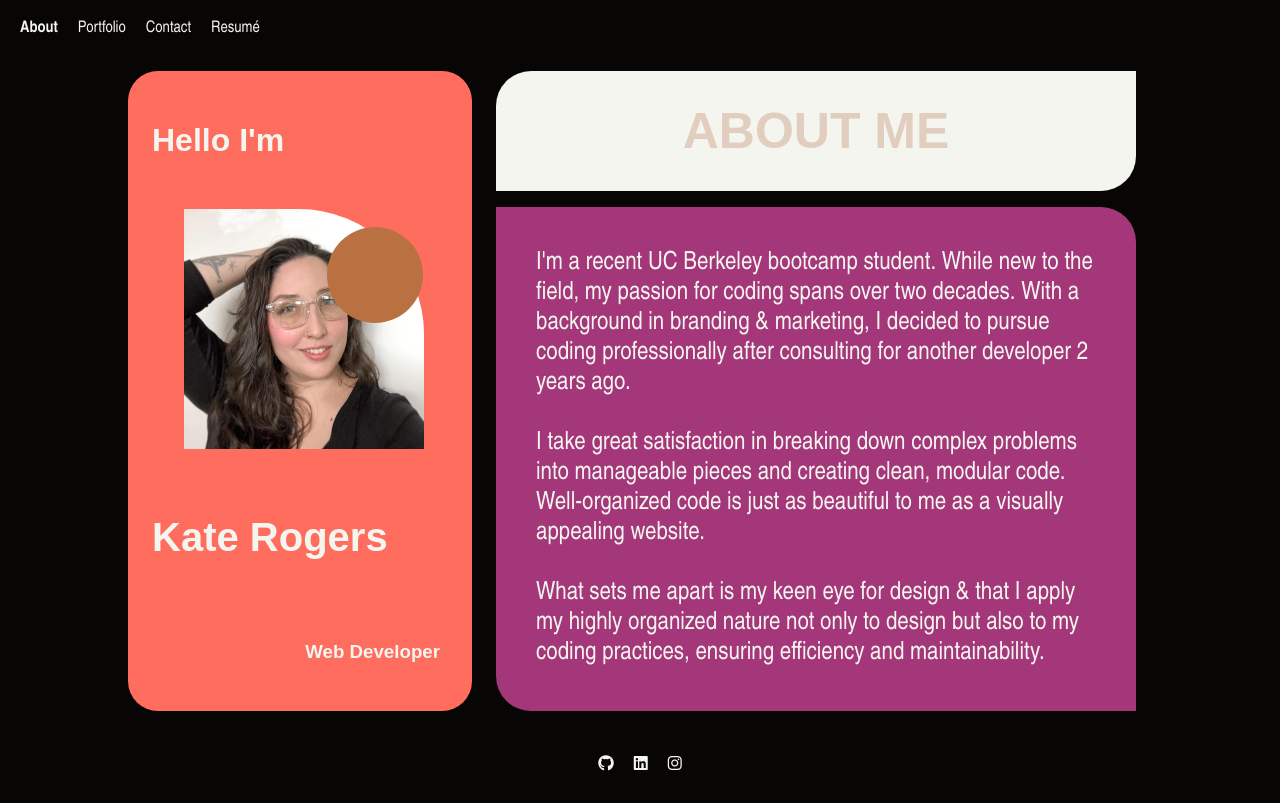
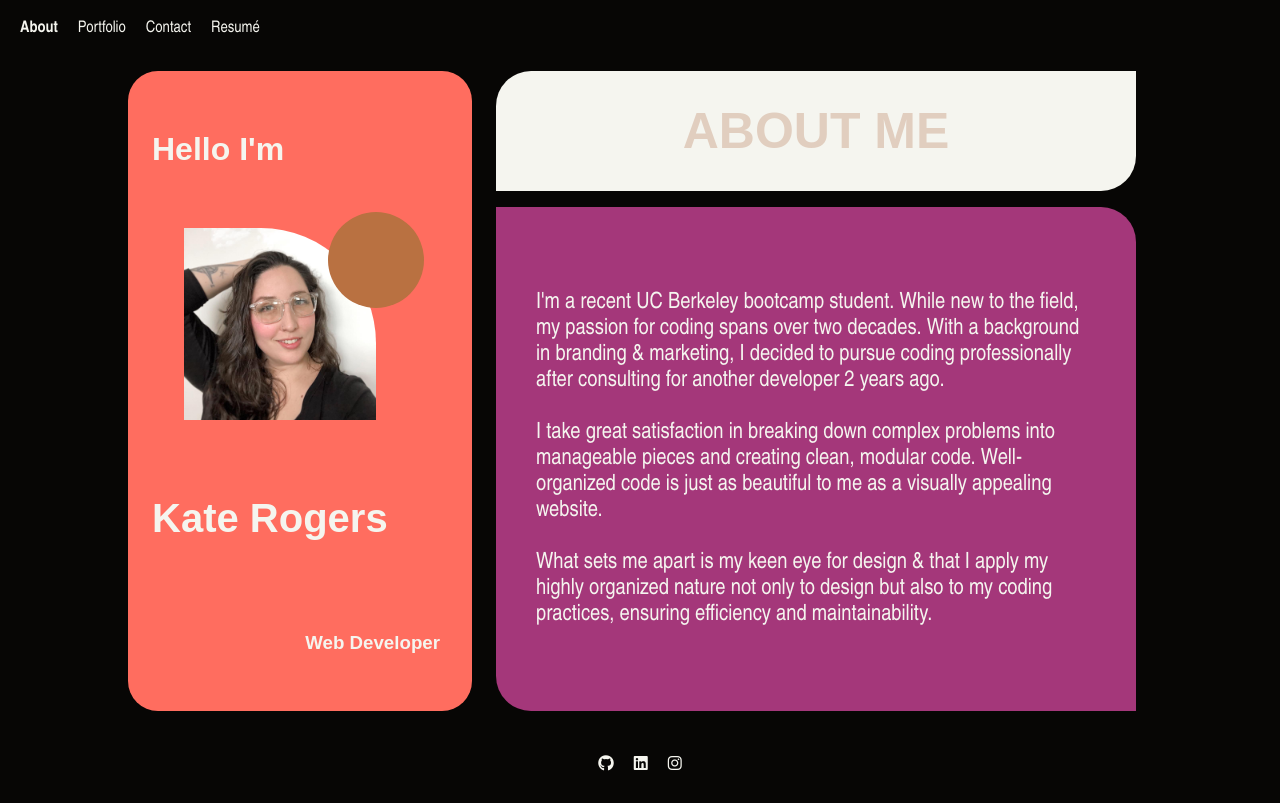
Before and after one commit to KateMcRo/reactPortfolio, a React (Create React App) app: page / in a window 1280 px wide. Built offline with nearby package versions, Linux system fonts and the light colour scheme; a web font is replaced by a local one.

Commit message:
updated about page with responsive styling

```diff
--- a/src/components/about/About.jsx
+++ b/src/components/about/About.jsx
@@ -44,8 +44,13 @@ export default function About() {
       {/* Mobile View */}
       <div id="mobile">
         {/* Coral Box */}
-        <div id="m-profile-box" className="flex ">
-          <img id="aboutImg" src={selfie} alt="Kate Rogers"></img>
+        <div id="m-profile-box" className="flex t-profile-box">
+          <img
+            id="aboutImg"
+            className="t-aboutImg"
+            src={selfie}
+            alt="Kate Rogers"
+          ></img>
           <div className="text-container">
             <h2 className="signature">Kate Rogers</h2>
             <h3 className="basic">Web Developer</h3>
--- a/src/components/about/about.css
+++ b/src/components/about/about.css
@@ -23,8 +23,9 @@
   }
 
   .circle-overlay {
-    top: 27%;
-    left: 82%;
+    margin-left: 2.5vw;
+    top: 4vh;
+    left: 15vw;
     width: 7.5vw;
     height: 7.5vw;
     border-radius: 50%;
@@ -32,9 +33,9 @@
   }
 
   #aboutImg {
-    width: 15rem;
+    width: 15vw;
     height: auto;
-    border-top-left-radius: 7.8125rem;
+    border-top-left-radius: 9vw;
     transform: scaleX(-1);
     margin-left: 2rem;
   }
@@ -64,7 +65,7 @@
 
   .body {
     margin: 2.5rem;
-    font-size: 1.5625rem;
+    font-size: 1.75vw;
     font-family: var(--font3);
   }
 
@@ -73,6 +74,13 @@
 
   /** Phones & Small Tablets **/
   @media screen and (max-width: 540px) {
+    .t-profile-box {
+      display: none;
+    }
+    .t-aboutImg {
+      display: none;
+    }
+
     #main {
       display: none;
     }
@@ -167,3 +175,10 @@
       }
     }
   }
+
+@media screen and (max-width: 912px) and (max-height: 1368px) {
+  .body {
+    font-size: 1.75vh;
+
+  }
+}
```
